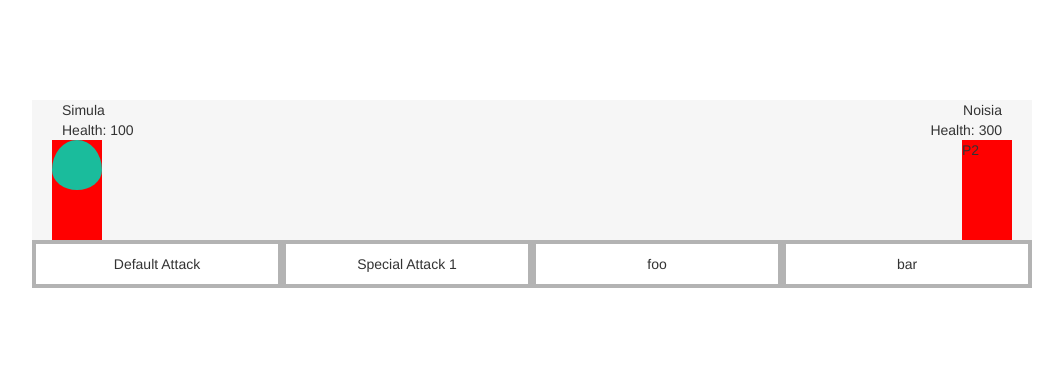
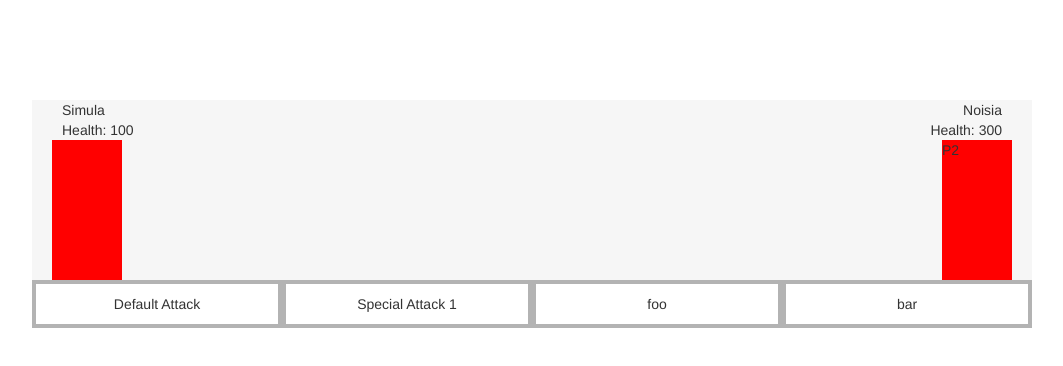
Before and after one commit to danjonescidtrix/Dubplate-Showdown-TRPG, a website: page app/index.html in a window 1280 px wide. Shown: the whole page, without its empty margins (108-1171 px from the left). Drawn offline with Linux system fonts and the light colour scheme.

Commit message:
updated character dimensions

```diff
--- a/app/index.html
+++ b/app/index.html
@@ -34,12 +34,11 @@
       </div>
       <div class="row">
         <div class="col-xs-50">
-          <div style="float: left; background: red; margin-left: 20px; height: 100px; width: 50px; position: relative;">
-            <div style=" -webkit-box-sizing: content-box;-moz-box-sizing: content-box;box-sizing: content-box;width: 50px;height: 50px;padding: -2px;border: none;-webkit-border-radius: 50% / 60% 60% 40% 40%;border-radius: 50% / 60% 60% 40% 40%;font: normal 100%/normal Arial, Helvetica, sans-serif;color: rgba(0,0,0,1);-o-text-overflow: clip;text-overflow: clip;background: #1abc9c; position: absolute; top: 0;"></div>
+          <div style="float: left; background: red; margin-left: 20px; height: 140px; width: 70px; position: relative;">
           </div>
         </div>
         <div class="col-xs-50">
-          <div style="float: right; background: red; margin-right: 20px; height: 100px; width: 50px;">P2</div>
+          <div style="float: right; background: red; margin-right: 20px; height: 140px; width: 70px;">P2</div>
         </div>
       </div>
     </div>
```
